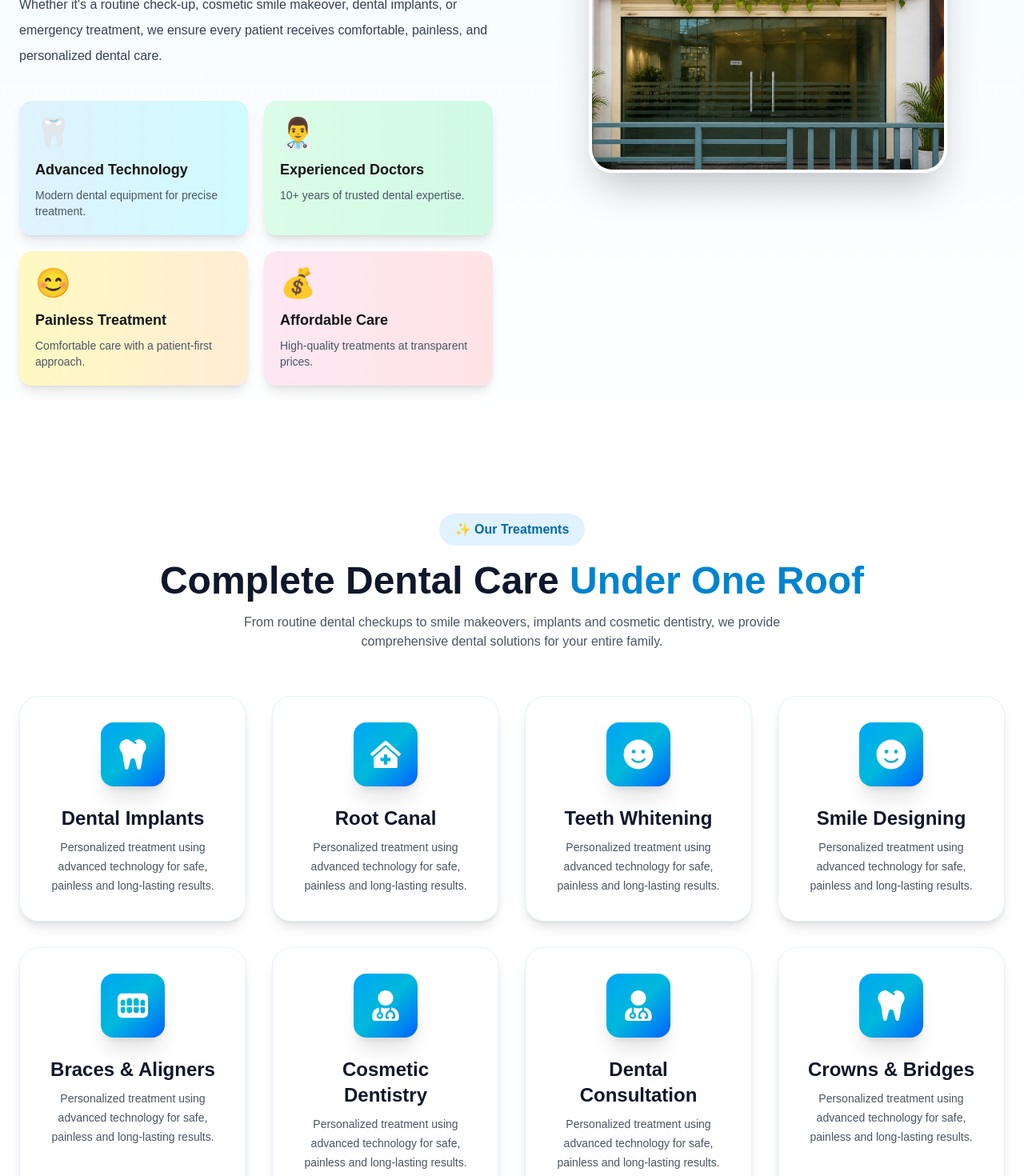
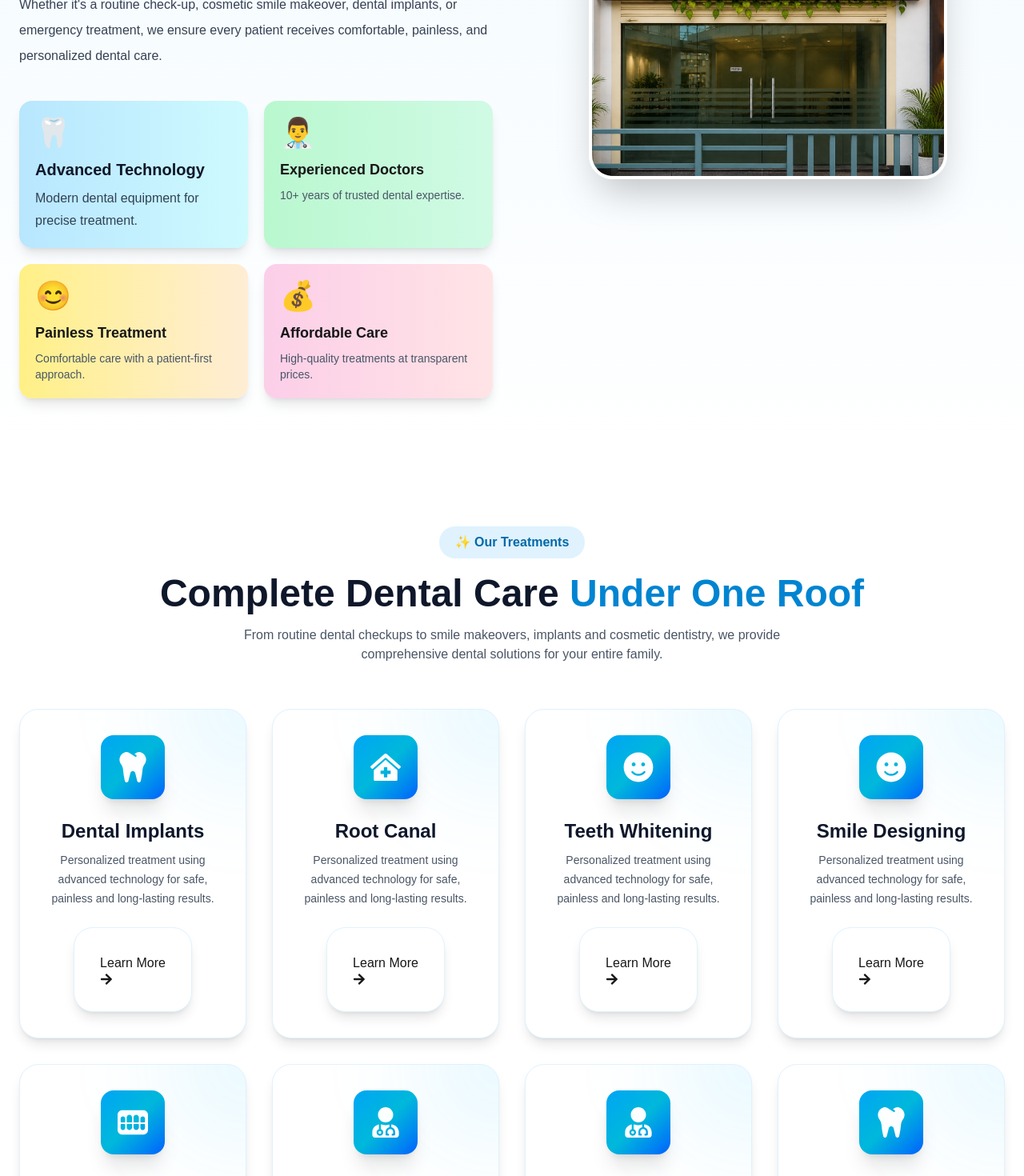
Before and after one commit to khushbookushwah921-glitch/prime-dental-studio, a Next.js app: page / in a window 1280 px wide. Shown: the part 2280-3750 px from the top of the page at 80% size. Built offline with nearby package versions, Linux system fonts and the light colour scheme.

Commit message:
Added service card animations and UI improvements

```diff
--- a/app/components/Navbar.tsx
+++ b/app/components/Navbar.tsx
@@ -56,7 +56,7 @@
       <header
         className={`sticky top-0 z-50 transition-all duration-500 ${
           scrolled
-            ? "bg-white/90 backdrop-blur-xl shadow-xl"
+            ? "bg-white shadow-xl"
             : "bg-white"
         }`}
       >
@@ -116,16 +116,20 @@
 
           {/* Mobile Button */}
           <button
-            onClick={() => setMenuOpen(!menuOpen)}
-            className="lg:hidden text-3xl"
-          >
-            {menuOpen ? <HiX /> : <HiOutlineMenuAlt3 />}
-          </button>
+  onClick={() => setMenuOpen(!menuOpen)}
+  className="lg:hidden p-2 rounded-lg text-slate-900 hover:bg-slate-100 transition"
+>
+  {menuOpen ? (
+    <HiX className="w-8 h-8" />
+  ) : (
+    <HiOutlineMenuAlt3 className="w-8 h-8" />
+  )}
+</button>
         </div>
 
         {/* Mobile Menu */}
         {menuOpen && (
-          <div className="lg:hidden bg-white border-t shadow-xl">
+          <div className="lg:hidden absolute left-0 right-0 top-full bg-white border-t border-gray-200 shadow-2xl z-50">
             {menuItems.map((item) => (
               <a
                 key={item.name}
@@ -141,7 +145,7 @@
               <a
                 href="#appointment"
                 onClick={() => setMenuOpen(false)}
-                className="block text-center bg-sky-600 text-white rounded-full py-3 font-semibold"
+                className="block px-6 py-4 border-b text-slate-800 font-semibold hover:bg-sky-50"
               >
                 Book Appointment
               </a>
--- a/app/page.tsx
+++ b/app/page.tsx
@@ -19,6 +19,7 @@
 import Hero from "./components/Hero";
 import FAQ from "./components/FAQ";
 import { motion } from "framer-motion";
+import { FaArrowRight } from "react-icons/fa";
 
 export default function Home() {
 
@@ -202,7 +203,7 @@
   return (
     <div className="fixed inset-0 z-50 bg-gradient-to-br from-sky-100 via-white to-cyan-100 flex items-center justify-center animate-fadeIn">
 
-      <div className="text-center">
+      <div className="text-center px-6">
 
         <div className="animate-pulse">
           <Image
@@ -215,9 +216,16 @@
           />
         </div>
 
-        <h1 className="mt-6 text-4xl font-bold text-sky-700">
+         {/* Welcome Text */}
+        <p className="mt-5 text-lg md:text-xl font-semibold tracking-widest uppercase text-sky-600 animate-pulse">
+          Welcome To
+        </p>
+
+              <h1 className="mt-2 text-4xl md:text-5xl font-extrabold bg-gradient-to-r from-sky-700 via-cyan-500 to-sky-700 bg-clip-text text-transparent animate-in fade-in zoom-in duration-700">
           Prime Dental Studio
         </h1>
+
+
 
         <p className="mt-3 text-lg text-gray-600">
           Creating Beautiful Smiles...
@@ -342,15 +350,15 @@
 
       <div className="grid grid-cols-2 gap-5 mt-10">
 
-  <div className="bg-gradient-to-r from-sky-100 to-cyan-100 rounded-2xl p-5 shadow-lg hover:scale-105 transition-all">
+  <div className="bg-gradient-to-r from-sky-200 to-cyan-100 rounded-2xl p-5 shadow-lg hover:scale-105 transition-all">
     <div className="text-4xl">🦷</div>
-    <h3 className="font-bold text-lg mt-3">Advanced Technology</h3>
-    <p className="text-gray-600 text-sm mt-2">
+    <h3 className="mt-3 text-xl font-extrabold text-slate-900">Advanced Technology</h3>
+    <p className="mt-2 text-base text-slate-700 leading-7">
       Modern dental equipment for precise treatment.
     </p>
   </div>
 
-  <div className="bg-gradient-to-r from-green-100 to-emerald-100 rounded-2xl p-5 shadow-lg hover:scale-105 transition-all">
+  <div className="bg-gradient-to-r from-green-200 to-emerald-100 rounded-2xl p-5 shadow-lg hover:scale-105 transition-all">
     <div className="text-4xl">👨‍⚕️</div>
     <h3 className="font-bold text-lg mt-3">Experienced Doctors</h3>
     <p className="text-gray-600 text-sm mt-2">
@@ -358,7 +366,7 @@
     </p>
   </div>
 
-  <div className="bg-gradient-to-r from-yellow-100 to-orange-100 rounded-2xl p-5 shadow-lg hover:scale-105 transition-all">
+  <div className="bg-gradient-to-r from-yellow-200 to-orange-100 rounded-2xl p-5 shadow-lg hover:scale-105 transition-all">
     <div className="text-4xl">😊</div>
     <h3 className="font-bold text-lg mt-3">Painless Treatment</h3>
     <p className="text-gray-600 text-sm mt-2">
@@ -366,7 +374,7 @@
     </p>
   </div>
 
-  <div className="bg-gradient-to-r from-pink-100 to-rose-100 rounded-2xl p-5 shadow-lg hover:scale-105 transition-all">
+  <div className="bg-gradient-to-r from-pink-200 to-rose-100 rounded-2xl p-5 shadow-lg hover:scale-105 transition-all">
     <div className="text-4xl">💰</div>
     <h3 className="font-bold text-lg mt-3">Affordable Care</h3>
     <p className="text-gray-600 text-sm mt-2">
@@ -424,6 +432,8 @@
       className="group relative overflow-hidden rounded-3xl p-6 md:p-8 text-center bg-white border border-sky-100 shadow-lg hover:-translate-y-3 hover:shadow-[0_20px_50px_rgba(14,165,233,0.25)] transition-all duration-500"
     >
 
+      <div className="absolute -top-24 -right-24 h-48 w-48 rounded-full bg-sky-400/10 blur-3xl transition-all duration-700 group-hover:scale-150 group-hover:bg-sky-400/20"></div>
+
       <div className="w-20 h-20 mx-auto rounded-2xl bg-gradient-to-br from-sky-500 via-cyan-500 to-blue-600 text-white flex items-center justify-center text-3xl shadow-xl group-hover:rotate-6 group-hover:scale-110 transition-all duration-500">
 
         {service.icon}
@@ -438,6 +448,22 @@
         Personalized treatment using advanced technology for safe, painless and long-lasting results.
       </p>
 
+        <div className="mt-6 flex justify-center">
+
+  <a
+  href="#"
+  className="group relative overflow-hidden rounded-3xl p-6 md:p-8 text-center bg-white border border-sky-100 shadow-lg hover:-translate-y-4 hover:scale-[1.03] hover:border-sky-300 hover:shadow-[0_25px_60px_rgba(14,165,233,0.30)] transition-all duration-500"
+>
+  <span>
+    Learn More
+  </span>
+
+  <FaArrowRight className="transition-transform duration-300 group-hover:translate-x-2" />
+
+  <span className="absolute -bottom-1 left-0 h-[2px] w-0 bg-sky-600 transition-all duration-300 group-hover:w-full"></span>
+</a>
+
+</div>
     </div>
 
   ))}
@@ -468,31 +494,29 @@
 
     </div>
 
-    <div className="grid md:grid-cols-3 gap-8">
+    <div className="grid grid-cols-1 sm:grid-cols-2 lg:grid-cols-3 gap-6 lg:gap-8">
 
       {[1,2,3,4,5,6].map((item)=>(
        <div
   key={item}
-          className="group overflow-hidden rounded-3xl shadow-xl bg-white"
+  className="group overflow-hidden rounded-3xl bg-white shadow-xl hover:shadow-2xl transition-all duration-300 hover:-translate-y-2"
 >
 
-          <div className="relative h-72 bg-gradient-to-br from-sky-100 to-cyan-100 flex items-center justify-center">
-
-            <span className="text-7xl">
+          <div className="relative h-52 sm:h-60 lg:h-72 bg-gradient-to-br from-sky-200 via-cyan-100 to-blue-100 flex items-center justify-center overflow-hidden">
+            <span className="text-6xl sm:text-7xl transition-transform duration-300 group-hover:scale-110">
     😁
 </span>
 
-            <div className="absolute inset-0 bg-black/0 group-hover:bg-black/20 transition"></div>
-
+            <div className="absolute inset-0 bg-black/5 opacity-0 group-hover:opacity-100 transition duration-300"></div>
           </div>
 
-          <div className="p-5">
+          <div className="p-5 sm:p-6">
 
-            <h3 className="font-bold text-xl">
+    <h3 className="text-xl font-bold text-slate-900">
         Smile Makeover
     </h3>
 
-            <p className="text-gray-500 mt-2">
+    <p className="mt-2 text-gray-600 leading-7">
         Cosmetic Dentistry & Teeth Whitening
     </p>
 
@@ -1056,8 +1080,9 @@
       <Image
         src="/logo.png"
         alt="Prime Dental Studio"
-        width={180}
-        height={180}
+        width={240}
+        height={80}
+        className="w-56 h-auto brightness-[3] contrast-[2]"
       />
 
       <p className="mt-5 text-gray-300 leading-7">
```
Also changed, not shown: app/about.tsx (deleted), app/components/Hero.tsx (line endings or trailing spaces), app/doctors.tsx (deleted), app/services.tsx (deleted), app/testimonial.tsx (deleted), app/why choose .tsx (deleted). Lines whose indentation alone changed are shown as unchanged.
